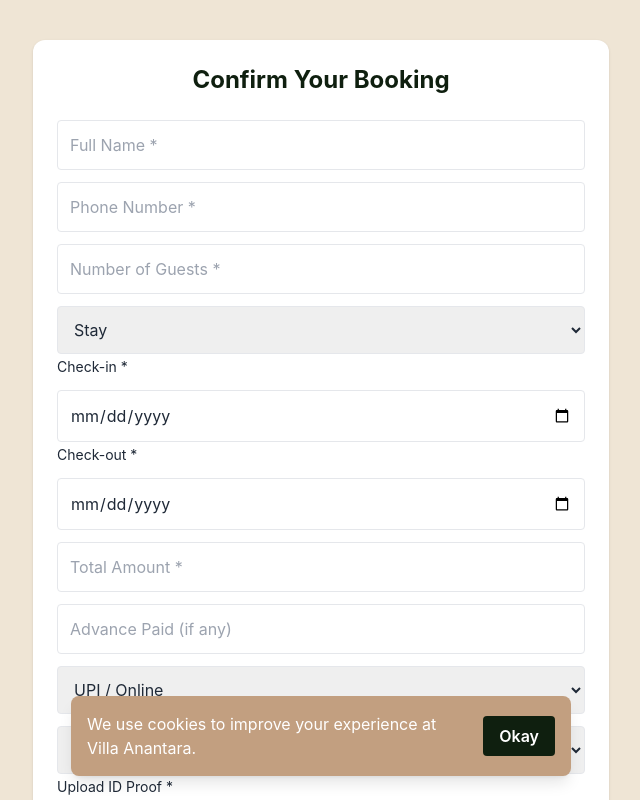
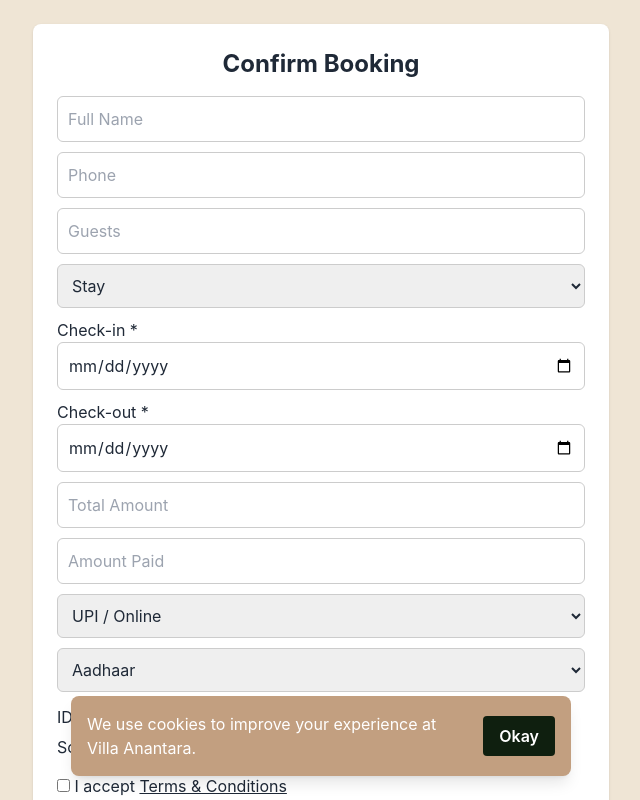
Before and after one commit to intelligencefordm-glitch/villa-anantara-web, a Next.js app: page /confirm-booking in a window 1280 px wide. Shown: the top 800 px of the page, without its empty margins (319-959 px from the left). Built offline with nearby package versions, Linux system fonts and the light colour scheme.

Commit message:
radhe radhe

```diff
--- a/app/api/confirm-booking/route.ts
+++ b/app/api/confirm-booking/route.ts
@@ -2,8 +2,8 @@ import { NextResponse } from "next/server";
 import { createClient } from "@supabase/supabase-js";
 
 const supabase = createClient(
-  process.env.SUPABASE_URL!,
-  process.env.SUPABASE_SERVICE_ROLE_KEY! // REQUIRED
+  process.env.NEXT_PUBLIC_SUPABASE_URL!,
+  process.env.SUPABASE_SERVICE_ROLE_KEY!
 );
 
 export async function POST(req: Request) {
@@ -19,35 +19,33 @@ export async function POST(req: Request) {
     const totalAmount = Number(formData.get("total_amount"));
     const amountPaid = Number(formData.get("amount_paid"));
     const paymentMode = formData.get("payment_mode") as string;
-    const idProofType = formData.get("id_proof_type") as string;
+    const idType = formData.get("id_type") as string;
 
-    const idProof = formData.get("id_proof") as File;
-    const paymentProof = formData.get("payment_screenshot") as File;
+    const idFile = formData.get("id_file") as File;
+    const paymentFile = formData.get("payment_file") as File | null;
 
-    if (!idProof || !paymentProof) {
-      return NextResponse.json({ error: "Missing files" }, { status: 400 });
+    if (!idFile) {
+      return NextResponse.json({ error: "ID proof required" }, { status: 400 });
     }
 
-    const bookingId = crypto.randomUUID();
+    const idPath = `ids/${Date.now()}-${idFile.name}`;
+    const { error: idError } = await supabase.storage
+      .from("booking-documents")
+      .upload(idPath, idFile);
 
-    // Upload ID Proof
-    const idProofPath = `id-proofs/${bookingId}-${idProof.name}`;
-    const { error: idErr } = await supabase.storage
-      .from("documents")
-      .upload(idProofPath, idProof, { upsert: true });
+    if (idError) throw idError;
 
-    if (idErr) throw idErr;
+    let paymentPath = null;
 
-    // Upload Payment Screenshot
-    const payPath = `payments/${bookingId}-${paymentProof.name}`;
-    const { error: payErr } = await supabase.storage
-      .from("documents")
-      .upload(payPath, paymentProof, { upsert: true });
+    if (paymentFile) {
+      paymentPath = `payments/${Date.now()}-${paymentFile.name}`;
+      const { error } = await supabase.storage
+        .from("booking-documents")
+        .upload(paymentPath, paymentFile);
+      if (error) throw error;
+    }
 
-    if (payErr) throw payErr;
-
-    // Insert booking
-    const { error: dbErr } = await supabase
+    const { error: dbError } = await supabase
       .from("confirmed_bookings")
       .insert({
         name,
@@ -56,22 +54,21 @@ export async function POST(req: Request) {
         occasion,
         check_in: checkIn,
         check_out: checkOut,
-        id_proof_type: idProofType,
-        id_proof_path: idProofPath,
-        payment_mode: paymentMode,
-        payment_screenshot_path: payPath,
         total_amount: totalAmount,
         amount_paid: amountPaid,
+        payment_mode: paymentMode,
+        id_type: idType,
+        id_file_path: idPath,
+        payment_file_path: paymentPath,
       });
 
-    if (dbErr) throw dbErr;
+    if (dbError) throw dbError;
 
     return NextResponse.json({ success: true });
-  } catch (err) {
-    console.error(err);
+  } catch (err: any) {
     return NextResponse.json(
-      { error: "Failed to submit booking" },
-      { status: 500 }
+      { error: err.message || "Server error" },
+      { status: 400 }
     );
   }
 }
--- a/app/confirm-booking/page.tsx
+++ b/app/confirm-booking/page.tsx
@@ -2,16 +2,9 @@
 
 import React, { useState } from "react";
 
+export default function ConfirmBookingPage() {
   const MOCHA = "#C29F80";
-const BG = "#EFE5D5";
-const DARK = "#0F1F0F";
 
-export default function ConfirmBookingPage() {
-  const [loading, setLoading] = useState(false);
-  const [error, setError] = useState<string | null>(null);
-  const [success, setSuccess] = useState(false);
-
-  // FORM FIELDS
   const [name, setName] = useState("");
   const [phone, setPhone] = useState("");
   const [guests, setGuests] = useState("");
@@ -20,28 +13,20 @@ export default function ConfirmBookingPage() {
   const [checkOut, setCheckOut] = useState("");
   const [totalAmount, setTotalAmount] = useState("");
   const [amountPaid, setAmountPaid] = useState("");
-  const [paymentMode, setPaymentMode] = useState("online");
-  const [idProofType, setIdProofType] = useState("Aadhaar");
+  const [paymentMode, setPaymentMode] = useState("UPI / Online");
+  const [idType, setIdType] = useState("Aadhaar");
 
-  // FILES
-  const [idProofFile, setIdProofFile] = useState<File | null>(null);
-  const [paymentScreenshotFile, setPaymentScreenshotFile] =
-    useState<File | null>(null);
+  const [idFile, setIdFile] = useState<File | null>(null);
+  const [paymentFile, setPaymentFile] = useState<File | null>(null);
 
   const [agree, setAgree] = useState(false);
+  const [error, setError] = useState("");
+  const [success, setSuccess] = useState("");
+  const [loading, setLoading] = useState(false);
 
-  // ----------------------------------
-  // SUBMIT HANDLER (FormData)
-  // ----------------------------------
-  async function handleSubmit(e: React.FormEvent) {
-    e.preventDefault();
-    setError(null);
-    setSuccess(false);
-
-    if (!agree) {
-      setError("Please accept Terms & Conditions");
-      return;
-    }
+  async function submitBooking() {
+    setError("");
+    setSuccess("");
 
     if (
       !name ||
@@ -49,28 +34,20 @@ export default function ConfirmBookingPage() {
       !guests ||
       !checkIn ||
       !checkOut ||
-      !totalAmount
+      !totalAmount ||
+      !idFile ||
+      !agree
     ) {
-      setError("Please fill all required fields");
+      setError("Please fill all required fields.");
       return;
     }
 
-    if (!idProofFile) {
-      setError("ID proof is required");
+    if (paymentMode !== "Cash" && !paymentFile) {
+      setError("Payment screenshot required for online payments.");
       return;
     }
 
-    if (paymentMode === "online" && !paymentScreenshotFile) {
-      setError("Payment screenshot is required for online payments");
-      return;
-    }
-
-    try {
-      setLoading(true);
-
     const formData = new FormData();
-
-      // TEXT FIELDS
     formData.append("name", name);
     formData.append("phone", phone);
     formData.append("guests", guests);
@@ -80,200 +57,108 @@ export default function ConfirmBookingPage() {
     formData.append("total_amount", totalAmount);
     formData.append("amount_paid", amountPaid || "0");
     formData.append("payment_mode", paymentMode);
-      formData.append("id_proof_type", idProofType);
+    formData.append("id_type", idType);
+    formData.append("id_file", idFile);
 
-      // FILES
-      formData.append("id_proof", idProofFile);
-      if (paymentMode === "online" && paymentScreenshotFile) {
-        formData.append("payment_screenshot", paymentScreenshotFile);
+    if (paymentFile) {
+      formData.append("payment_file", paymentFile);
     }
+
+    try {
+      setLoading(true);
 
       const res = await fetch("/api/confirm-booking", {
         method: "POST",
-        body: formData, // ❗ NO headers
+        body: formData,
       });
 
-      if (!res.ok) {
-        throw new Error("Submission failed");
-      }
+      const json = await res.json();
 
-      setSuccess(true);
+      if (!res.ok) throw new Error(json.error || "Submission failed");
 
-      // RESET FORM
-      setName("");
-      setPhone("");
-      setGuests("");
-      setOccasion("Stay");
-      setCheckIn("");
-      setCheckOut("");
-      setTotalAmount("");
-      setAmountPaid("");
-      setPaymentMode("online");
-      setIdProofType("Aadhaar");
-      setIdProofFile(null);
-      setPaymentScreenshotFile(null);
-      setAgree(false);
-    } catch (err) {
-      console.error(err);
-      setError("Failed to submit booking. Please try again.");
-    } finally {
+      setSuccess("Booking confirmed successfully.");
+      setLoading(false);
+    } catch (err: any) {
+      setError(err.message);
       setLoading(false);
     }
   }
 
-  // ----------------------------------
   return (
-    <main className="min-h-screen px-6 py-10" style={{ background: BG }}>
-      <div className="max-w-xl mx-auto bg-white p-6 rounded-xl shadow">
-        <h1
-          className="text-2xl font-bold text-center mb-6"
-          style={{ color: DARK }}
-        >
-          Confirm Your Booking
+    <main className="min-h-screen bg-[#EFE5D5] flex justify-center p-6">
+      <div className="bg-white w-full max-w-xl rounded-lg p-6 shadow">
+        <h1 className="text-2xl font-bold mb-4 text-center">
+          Confirm Booking
         </h1>
 
-        <form onSubmit={handleSubmit} className="space-y-3">
-          <input
-            className="w-full p-3 border rounded"
-            placeholder="Full Name *"
-            value={name}
-            onChange={(e) => setName(e.target.value)}
-          />
+        <input className="input" placeholder="Full Name" onChange={(e) => setName(e.target.value)} />
+        <input className="input" placeholder="Phone" onChange={(e) => setPhone(e.target.value)} />
+        <input className="input" placeholder="Guests" onChange={(e) => setGuests(e.target.value)} />
 
-          <input
-            className="w-full p-3 border rounded"
-            placeholder="Phone Number *"
-            value={phone}
-            onChange={(e) => setPhone(e.target.value)}
-          />
-
-          <input
-            className="w-full p-3 border rounded"
-            placeholder="Number of Guests *"
-            value={guests}
-            onChange={(e) => setGuests(e.target.value)}
-          />
-
-          <select
-            className="w-full p-3 border rounded"
-            value={occasion}
-            onChange={(e) => setOccasion(e.target.value)}
-          >
-            <option value="Stay">Stay</option>
-            <option value="Other">Other</option>
+        <select className="input" onChange={(e) => setOccasion(e.target.value)}>
+          <option>Stay</option>
+          <option>Other</option>
         </select>
 
-          <label className="text-sm">Check-in *</label>
-          <input
-            type="date"
-            className="w-full p-3 border rounded"
-            value={checkIn}
-            onChange={(e) => setCheckIn(e.target.value)}
-          />
+        <label>Check-in *</label>
+        <input type="date" className="input" onChange={(e) => setCheckIn(e.target.value)} />
 
-          <label className="text-sm">Check-out *</label>
-          <input
-            type="date"
-            className="w-full p-3 border rounded"
-            value={checkOut}
-            onChange={(e) => setCheckOut(e.target.value)}
-          />
+        <label>Check-out *</label>
+        <input type="date" className="input" onChange={(e) => setCheckOut(e.target.value)} />
 
-          <input
-            className="w-full p-3 border rounded"
-            placeholder="Total Amount *"
-            value={totalAmount}
-            onChange={(e) => setTotalAmount(e.target.value)}
-          />
+        <input className="input" placeholder="Total Amount" onChange={(e) => setTotalAmount(e.target.value)} />
+        <input className="input" placeholder="Amount Paid" onChange={(e) => setAmountPaid(e.target.value)} />
 
-          <input
-            className="w-full p-3 border rounded"
-            placeholder="Advance Paid (if any)"
-            value={amountPaid}
-            onChange={(e) => setAmountPaid(e.target.value)}
-          />
-
-          <select
-            className="w-full p-3 border rounded"
-            value={paymentMode}
-            onChange={(e) => setPaymentMode(e.target.value)}
-          >
-            <option value="online">UPI / Online</option>
-            <option value="cash">Cash</option>
+        <select className="input" onChange={(e) => setPaymentMode(e.target.value)}>
+          <option>UPI / Online</option>
+          <option>Cash</option>
         </select>
 
-          <select
-            className="w-full p-3 border rounded"
-            value={idProofType}
-            onChange={(e) => setIdProofType(e.target.value)}
-          >
+        <select className="input" onChange={(e) => setIdType(e.target.value)}>
           <option>Aadhaar</option>
-            <option>Driving Licence</option>
-            <option>Passport</option>
-            <option>Voter ID</option>
+          <option>Driving License</option>
         </select>
 
-          <label className="text-sm">Upload ID Proof *</label>
-          <input
-            type="file"
-            className="w-full"
-            onChange={(e) => setIdProofFile(e.target.files?.[0] || null)}
-          />
+        <label>ID Proof *</label>
+        <input type="file" onChange={(e) => setIdFile(e.target.files?.[0] || null)} />
 
-          {paymentMode === "online" && (
+        {paymentMode !== "Cash" && (
           <>
-              <label className="text-sm">
-                Upload Payment Screenshot *
-              </label>
-              <input
-                type="file"
-                className="w-full"
-                onChange={(e) =>
-                  setPaymentScreenshotFile(e.target.files?.[0] || null)
-                }
-              />
+            <label>Payment Screenshot *</label>
+            <input type="file" onChange={(e) => setPaymentFile(e.target.files?.[0] || null)} />
           </>
         )}
 
-          <div className="flex items-start gap-2 text-sm mt-3">
-            <input
-              type="checkbox"
-              checked={agree}
-              onChange={() => setAgree(!agree)}
-            />
-            <span>
-              I agree to the{" "}
-              <a
-                href="/terms"
-                target="_blank"
-                className="underline font-semibold"
-                style={{ color: DARK }}
-              >
+        <div className="mt-3">
+          <input type="checkbox" checked={agree} onChange={() => setAgree(!agree)} />{" "}
+          I accept{" "}
+          <a href="/terms" className="underline">
             Terms & Conditions
           </a>
-            </span>
         </div>
 
+        {error && <p className="text-red-600 mt-2">{error}</p>}
+        {success && <p className="text-green-600 mt-2">{success}</p>}
+
         <button
-            type="submit"
+          onClick={submitBooking}
           disabled={loading}
-            className="w-full p-3 mt-4 rounded text-white font-semibold"
-            style={{ background: MOCHA }}
+          className="w-full mt-4 py-3 rounded text-white font-bold"
+          style={{ backgroundColor: MOCHA }}
         >
           {loading ? "Submitting..." : "Confirm Booking"}
         </button>
+      </div>
 
-          {error && (
-            <p className="text-red-600 text-center mt-3">{error}</p>
-          )}
-
-          {success && (
-            <p className="text-green-700 text-center mt-3 font-semibold">
-              Booking confirmed successfully!
-            </p>
-          )}
-        </form>
-      </div>
+      <style jsx>{`
+        .input {
+          width: 100%;
+          padding: 10px;
+          margin-bottom: 10px;
+          border: 1px solid #ccc;
+          border-radius: 6px;
+        }
+      `}</style>
     </main>
   );
 }
```
Lines whose indentation alone changed are shown as unchanged.
